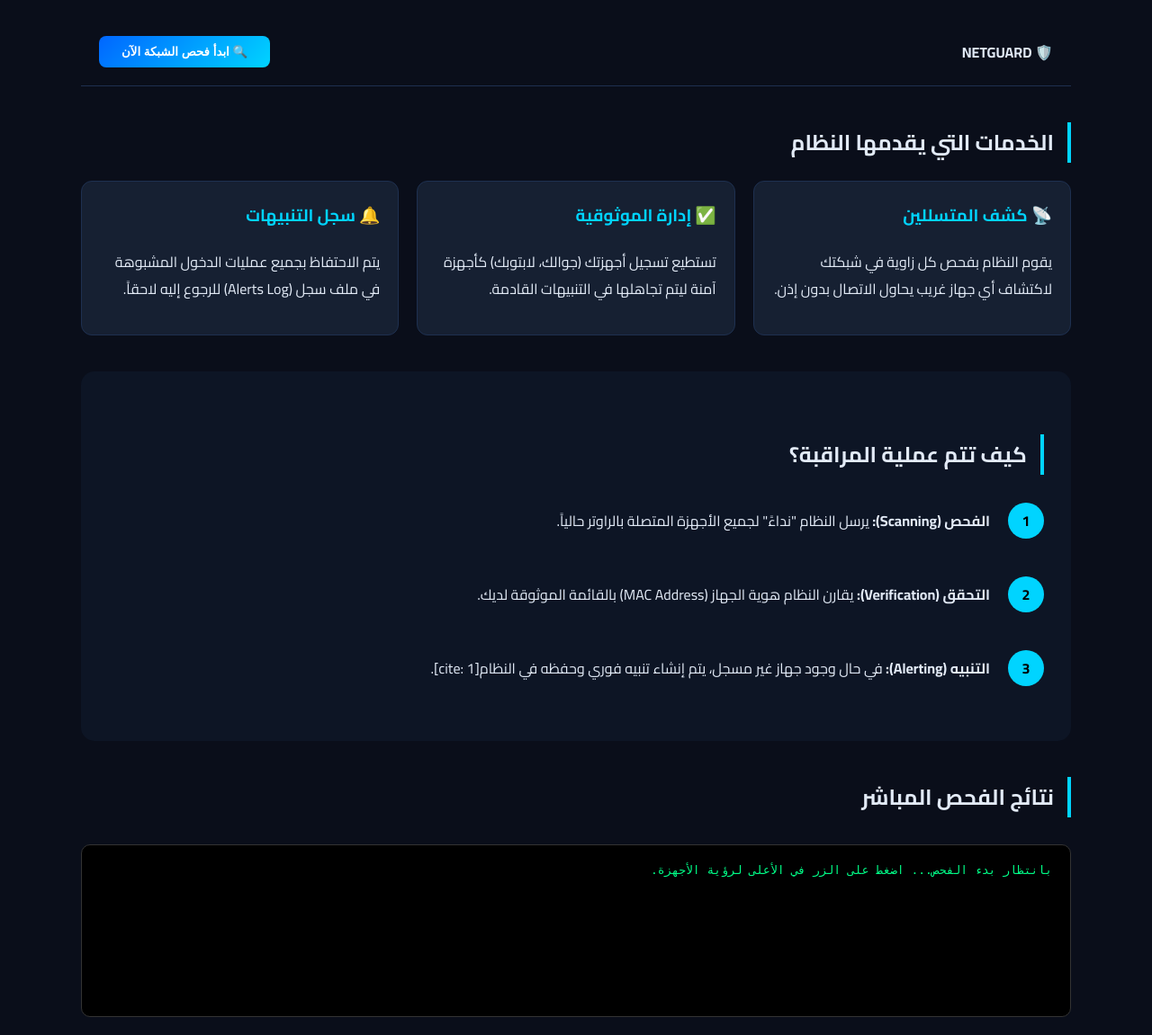
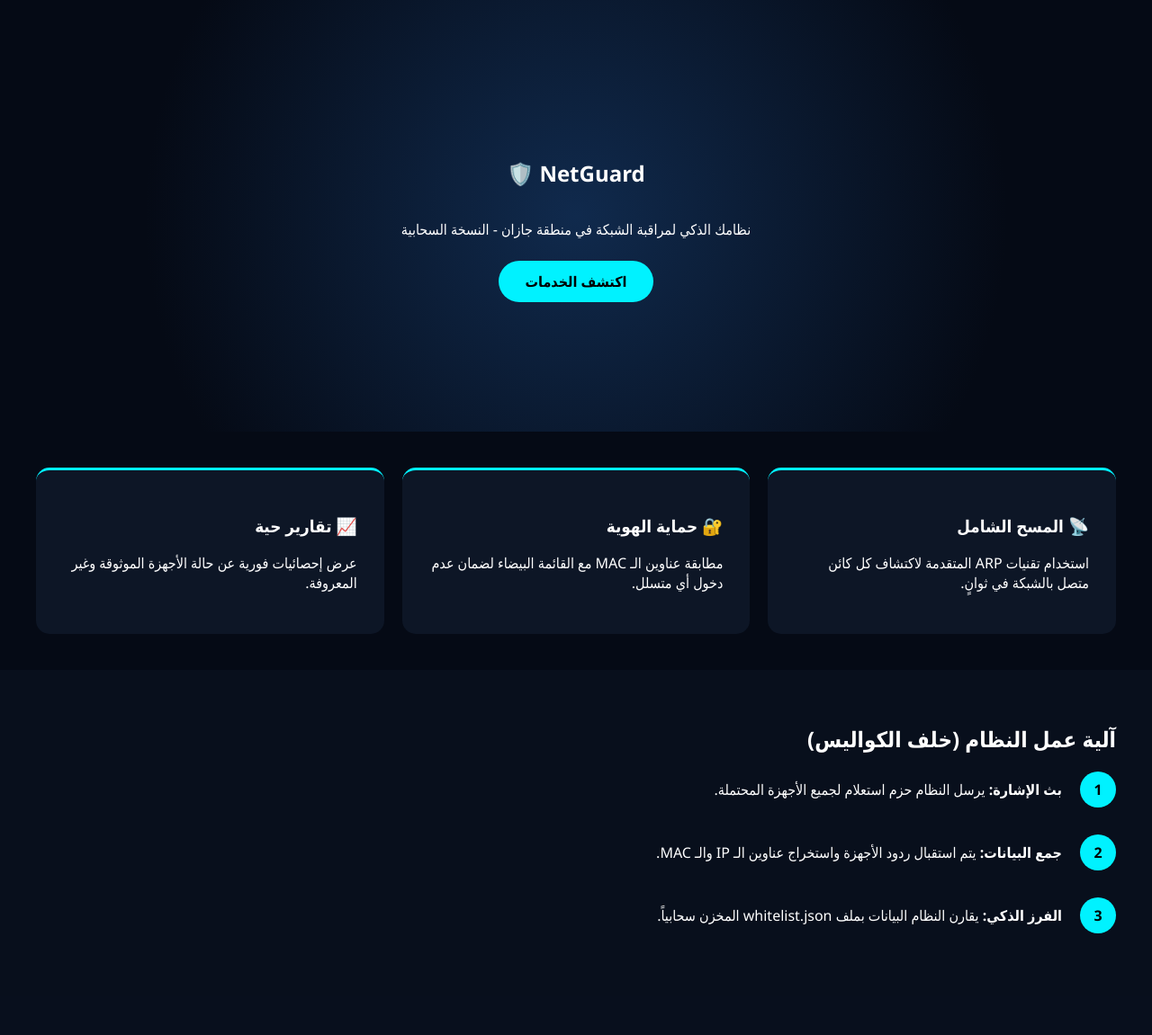
Before and after one commit to abdulazi001-cmyk/Network-Monitor-System, a Flask app: page / in a window 1280 px wide. Shown: the whole page at 90% size. After the commit the page ends 1038 px from the top, so only its background shows below. Run offline with Flask 3, Linux system fonts and the light colour scheme.

Commit message:
Revise index.html for layout and design enhancements
Updated the HTML structure and styles for improved layout and design.

```diff
--- a/templates/index.html
+++ b/templates/index.html
@@ -2,98 +2,59 @@
 <html lang="ar" dir="rtl">
 <head>
     <meta charset="UTF-8">
-    <meta name="viewport" content="width=device-width, initial-scale=1.0">
-    <title>NetGuard | نظام مراقبة الشبكة</title>
-    <link href="https://fonts.googleapis.com/css2?family=Cairo:wght@400;700&display=swap" rel="stylesheet">
+    <title>NetGuard - الحل المبتكر لمراقبة الشبكة</title>
     <style>
-        :root { --primary: #00d4ff; --bg: #0a0e1a; --card: #162032; --text: #e2eaf6; }
-        body { background: var(--bg); color: var(--text); font-family: 'Cairo', sans-serif; margin: 0; padding: 0; }
-        .container { max-width: 1100px; margin: 0 auto; padding: 20px; }
-
-        /* الهيدر */
-        header { display: flex; justify-content: space-between; align-items: center; padding: 20px; border-bottom: 1px solid #1e3050; }
-        .btn-scan { background: linear-gradient(135deg, #0066ff, var(--primary)); color: white; border: none; padding: 10px 25px; border-radius: 8px; cursor: pointer; font-weight: bold; }
-
-        /* قسم الخدمات الملموسة */
-        .section-title { border-right: 4px solid var(--primary); padding-right: 15px; margin-top: 40px; }
-        .services-grid { display: grid; grid-template-columns: repeat(auto-fit, minmax(300px, 1fr)); gap: 20px; margin-top: 20px; }
-        .service-card { background: var(--card); padding: 20px; border-radius: 12px; border: 1px solid #1e3050; }
-        .service-card h3 { color: var(--primary); margin-top: 0; }
-
-        /* خطوات العمل */
-        .work-steps { background: #0d1525; padding: 30px; border-radius: 15px; margin-top: 40px; }
-        .step { display: flex; align-items: center; gap: 20px; margin-bottom: 20px; }
-        .step-num { background: var(--primary); color: #000; width: 40px; height: 40px; border-radius: 50%; display: flex; align-items: center; justify-content: center; font-weight: bold; flex-shrink: 0; }
-
-        /* تيرمينال النتائج */
-        .terminal { background: #000; color: #00ff88; padding: 20px; border-radius: 10px; font-family: monospace; margin-top: 30px; border: 1px solid #333; min-height: 150px; }
+        :root { --accent: #00f2ff; --bg: #050a15; --card: #0d1626; }
+        body { background: var(--bg); color: #fff; font-family: 'Segoe UI', Tahoma, Geneva, Verdana, sans-serif; margin: 0; }
+        .hero { height: 60vh; display: flex; flex-direction: column; align-items: center; justify-content: center; background: radial-gradient(circle at center, #102a4d 0%, var(--bg) 70%); }
+        .grid { display: grid; grid-template-columns: repeat(auto-fit, minmax(300px, 1fr)); gap: 20px; padding: 40px; }
+        .feature { background: var(--card); padding: 30px; border-radius: 15px; border-top: 3px solid var(--accent); }
+        .steps-container { padding: 40px; background: #080f1c; }
+        .step-item { display: flex; align-items: center; gap: 20px; margin-bottom: 30px; }
+        .num { background: var(--accent); color: #000; width: 40px; height: 40px; border-radius: 50%; display: flex; justify-content: center; align-items: center; font-weight: bold; }
     </style>
 </head>
 <body>
 
-<div class="container">
-    <header>
-        <div class="logo">🛡️ <strong>NETGUARD</strong></div>
-        <button class="btn-scan" onclick="startScan()">🔍 ابدأ فحص الشبكة الآن</button>
-    </header>
+    <section class="hero">
+        <h1>NetGuard 🛡️</h1>
+        <p>نظامك الذكي لمراقبة الشبكة في منطقة جازان - النسخة السحابية</p>
+        <div style="margin-top: 20px;">
+            <a href="#services" style="background: var(--accent); color: #000; padding: 12px 30px; text-decoration: none; border-radius: 25px; font-weight: bold;">اكتشف الخدمات</a>
+        </div>
+    </section>
 
-    <h2 class="section-title">الخدمات التي يقدمها النظام</h2>
-    <div class="services-grid">
-        <div class="service-card">
-            <h3>📡 كشف المتسللين</h3>
-            <p>يقوم النظام بفحص كل زاوية في شبكتك لاكتشاف أي جهاز غريب يحاول الاتصال بدون إذن.</p>
+    <section id="services" class="grid">
+        <div class="feature">
+            <h3>📡 المسح الشامل</h3>
+            <p>استخدام تقنيات ARP المتقدمة لاكتشاف كل كائن متصل بالشبكة في ثوانٍ.</p>
         </div>
-        <div class="service-card">
-            <h3>✅ إدارة الموثوقية</h3>
-            <p>تستطيع تسجيل أجهزتك (جوالك، لابتوبك) كأجهزة آمنة ليتم تجاهلها في التنبيهات القادمة.</p>
+        <div class="feature">
+            <h3>🔐 حماية الهوية</h3>
+            <p>مطابقة عناوين الـ MAC مع القائمة البيضاء لضمان عدم دخول أي متسلل.</p>
         </div>
-        <div class="service-card">
-            <h3>🔔 سجل التنبيهات</h3>
-            <p>يتم الاحتفاظ بجميع عمليات الدخول المشبوهة في ملف سجل (Alerts Log) للرجوع إليه لاحقاً.</p>
+        <div class="feature">
+            <h3>📈 تقارير حية</h3>
+            <p>عرض إحصائيات فورية عن حالة الأجهزة الموثوقة وغير المعروفة.</p>
         </div>
-    </div>
+    </section>
 
-    <div class="work-steps">
-        <h2 class="section-title">كيف تتم عملية المراقبة؟</h2>
+    <section class="steps-container">
+        <h2>آلية عمل النظام (خلف الكواليس)</h2>
 
-        <div class="step">
-            <div class="step-num">1</div>
-            <p><strong>الفحص (Scanning):</strong> يرسل النظام "نداءً" لجميع الأجهزة المتصلة بالراوتر حالياً.</p>
+        <div class="step-item">
+            <div class="num">1</div>
+            <div><strong>بث الإشارة:</strong> يرسل النظام حزم استعلام لجميع الأجهزة المحتملة.</div>
         </div>
-        <div class="step">
-            <div class="step-num">2</div>
-            <p><strong>التحقق (Verification):</strong> يقارن النظام هوية الجهاز (MAC Address) بالقائمة الموثوقة لديك.</p>
+        <div class="step-item">
+            <div class="num">2</div>
+            <div><strong>جمع البيانات:</strong> يتم استقبال ردود الأجهزة واستخراج عناوين الـ IP والـ MAC.</div>
         </div>
-        <div class="step">
-            <div class="step-num">3</div>
-            <p><strong>التنبيه (Alerting):</strong> في حال وجود جهاز غير مسجل، يتم إنشاء تنبيه فوري وحفظه في النظام[cite: 1].</p>
+        <div class="step-item">
+            <div class="num">3</div>
+            <div><strong>الفرز الذكي:</strong> يقارن النظام البيانات بملف whitelist.json المخزن سحابياً.</div>
         </div>
-    </div>
-
-    <h2 class="section-title">نتائج الفحص المباشر</h2>
-    <div class="terminal" id="results">
-        بانتظار بدء الفحص... اضغط على الزر في الأعلى لرؤية الأجهزة.
-    </div>
-</div>
-
-<script>
-    async function startScan() {
-        const resDiv = document.getElementById('results');
-        resDiv.innerHTML = "جاري الاتصال بالشبكة وفحص الأجهزة... يرجى الانتظار...";
-
-        try {
-            const response = await fetch('/api/scan', { method: 'POST' });
-            const data = await response.json();
-
-            resDiv.innerHTML = `تم العثور على (${data.devices.length}) أجهزة متصلة:<br><br>`;
-            data.devices.forEach(d => {
-                resDiv.innerHTML += `> IP: ${d.ip} | MAC: ${d.mac} | الحالة: ${d.trusted ? '✅ موثوق' : '⚠️ غير معروف'}<br>`;
-            });
-        } catch (e) {
-            resDiv.innerHTML = "❌ خطأ: تأكد من تشغيل ملف app.py بصلاحيات المسؤول (Admin).";
-        }
-    }
-</script>
+    </section>
 
 </body>
 </html>
```
